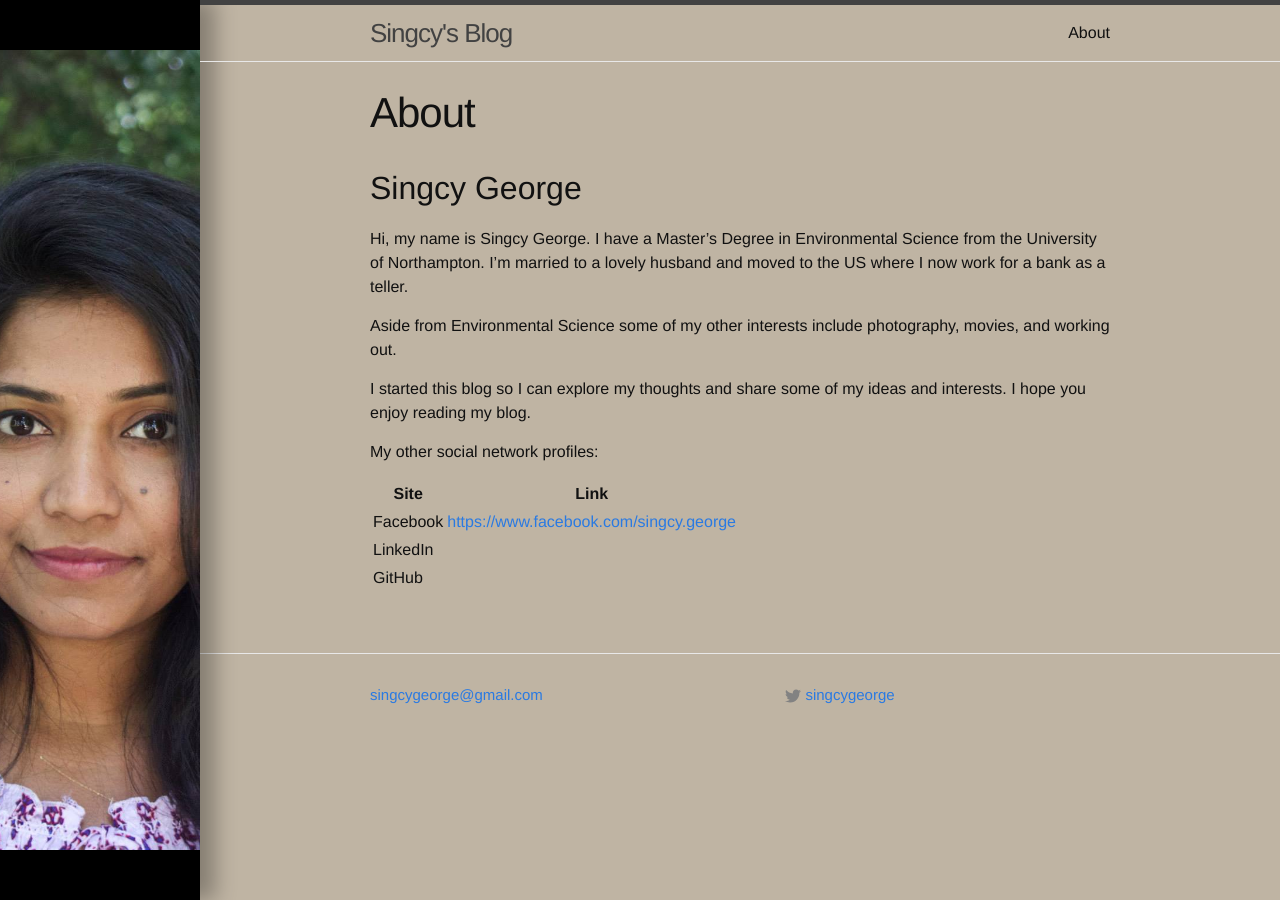
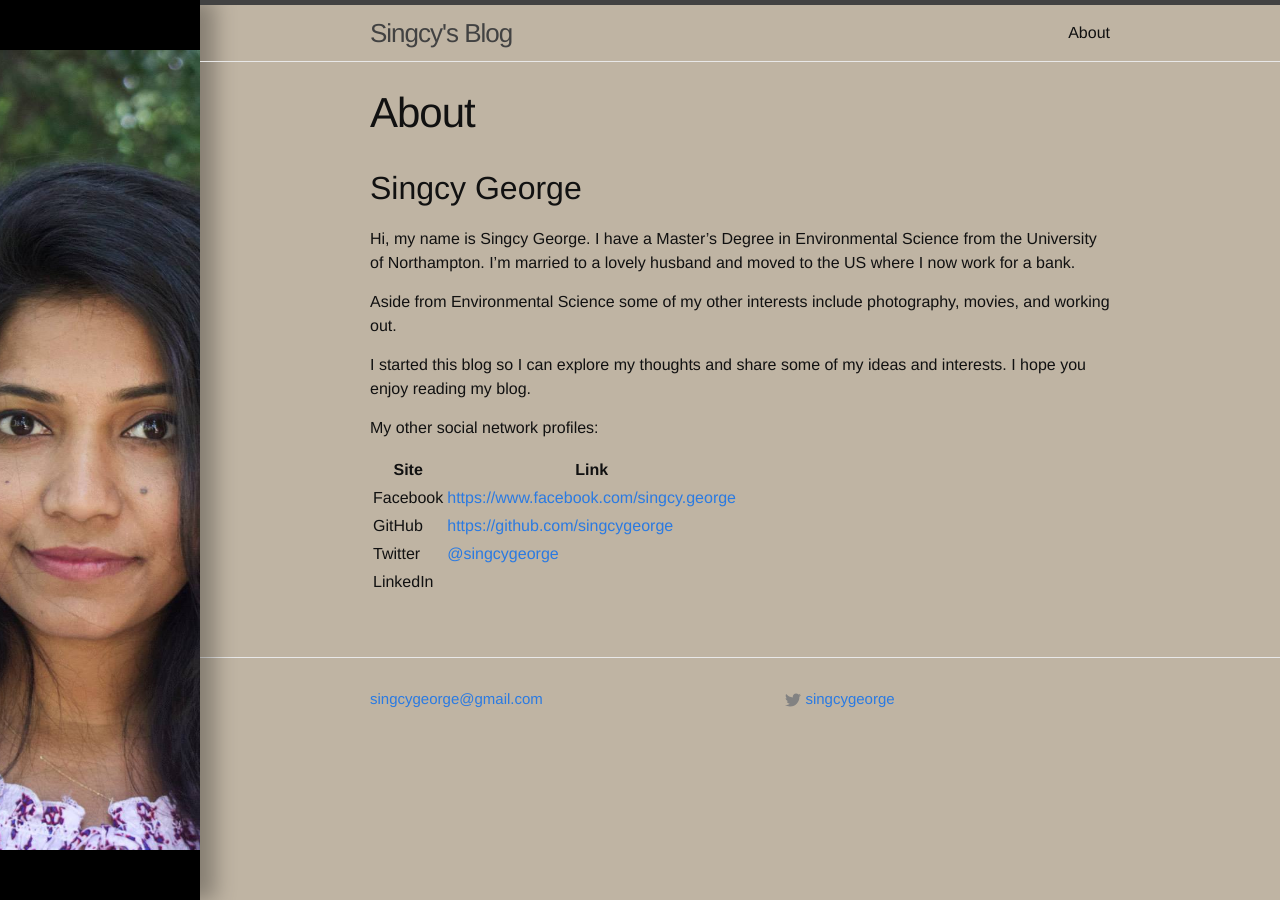
Before and after one commit to singcygeorge/singcygeorge.github.com, a Jekyll site: the page built from about.md, in a window 1280 px wide. Built offline with Jekyll 4.4.1, drawn with Linux system fonts in a browser that asks for light colours.

Commit message:
Fixing the about a little

```diff
--- a/about.md
+++ b/about.md
@@ -6,7 +6,7 @@ permalink: /about/
 
 ## Singcy George
 
-Hi, my name is Singcy George. I have a Master's Degree in Environmental Science from the University of Northampton. I'm married to a lovely husband and moved to the US where I now work for a bank as a teller.
+Hi, my name is Singcy George. I have a Master's Degree in Environmental Science from the University of Northampton. I'm married to a lovely husband and moved to the US where I now work for a bank.
 
 Aside from Environmental Science some of my other interests include photography, movies, and working out.
 
@@ -17,5 +17,6 @@ My other social network profiles:
 | Site | Link |
 |------|------|
 | Facebook | [https://www.facebook.com/singcy.george](https://www.facebook.com/singcy.george) |
+| GitHub | [https://github.com/singcygeorge](https://github.com/singcygeorge) |
+| Twitter | [@singcygeorge](https://twitter.com/singcygeorge) |
 | LinkedIn | []() |
-| GitHub | []() |
```
